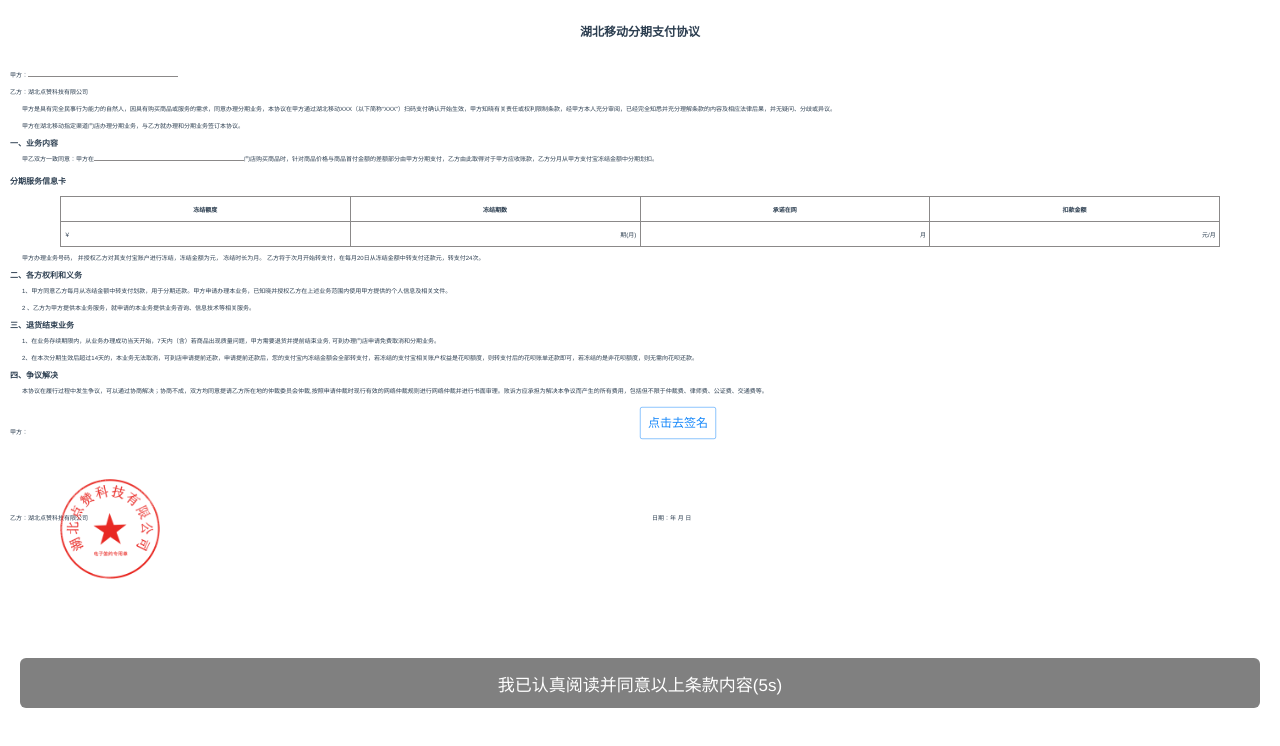
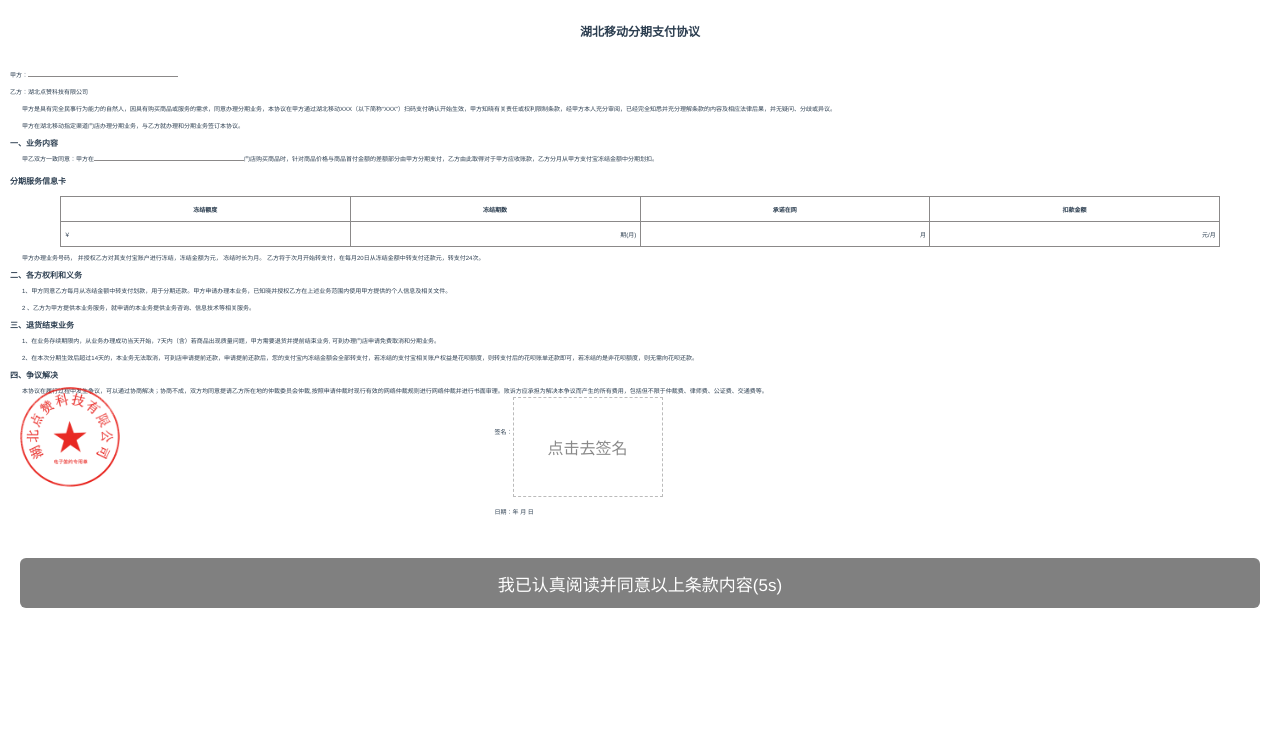
Before and after one commit to wusijava/lure, a Vue app: page /h5/trade/payment-agreement in a window 1280 px wide. Shown: the top 746 px of the page. Built offline with nearby package versions, Linux system fonts and the light colour scheme; no server answers; what vue-esign would draw is missing.

Commit message:
支付协议签名处

```diff
--- a/src/views/trade/payment-agreement.vue
+++ b/src/views/trade/payment-agreement.vue
@@ -52,51 +52,39 @@
                 <h2>四、争议解决</h2>
                 <p>本协议在履行过程中发生争议，可以通过协商解决；协商不成，双方均同意提请乙方所在地的仲裁委员会仲裁,按照申请仲裁时现行有效的网络仲裁规则进行网络仲裁并进行书面审理。败诉方应承担为解决本争议而产生的所有费用，包括但不限于仲裁费、律师费、公证费、交通费等。</p>
                 <van-row>
-                    <van-row style="margin-bottom: 10px;">
-                        <van-col span="12">
-                            <div class="sign-content">
-                                <p style="line-height: 60px;height: 60px;display: inline-block;float: left;text-indent: 0">
-                                    甲方：
-                                </p>
-                                <div class="sign-img2">
-                                    <img :src="signImg"
-                                         class="rotate"
-                                    />
-                                </div>
-                            </div>
-                        </van-col>
-                        <van-col span="12">
-                            <van-button plain hairline type="info" size="small" @click="show = true" style="margin-top: 10px">点击去签名</van-button>
-                        </van-col>
-                    </van-row>
-                    <van-col span="12">
-                        <p style="text-indent: 0">
-                            乙方：湖北点赞科技有限公司
-                        </p>
+                    <van-col span="9">
                         <img
                                 :src="companySignImg"
                                 class="companySignImg"
                         />
                     </van-col>
-                    <van-col span="12">
+                    <van-col span="15">
+                        <div class="sign-content">
+                            <p style="line-height: 60px;height: 60px;display: inline-block;float: left;">
+                                签名：
+                            </p>
+                            <button class="sign-btn" @click="show = true">点击去签名</button>
+
+<!--                            <div class="sign-img">-->
+<!--                                <img :src="signImg"-->
+<!--                                     class="rotate"-->
+<!--                                />-->
+<!--                            </div>-->
+                        </div>
+
+                    </van-col>
+                </van-row>
+                <van-row style="margin-bottom: 10px;">
+                    <van-col span="9">
+                    </van-col>
+                    <van-col span="15">
                         <p>日期：<span class="line">{{contractDetail.dateYear}}</span>年
                             <span class="line">{{contractDetail.dateMonth}}</span>月
                             <span class="line">{{contractDetail.dateDay}}</span>日
                         </p>
                     </van-col>
                 </van-row>
-
             </div>
-
-<!--            <van-row style="margin-top: 10px;">-->
-<!--                <van-col span="8">-->
-<!--                </van-col>-->
-<!--                <van-col span="8">-->
-<!--                    <van-button type="primary" @click="show = true" style="margin-top: 10px">点击去签名</van-button>-->
-<!--                </van-col>-->
-<!--                <van-col span="8">-->
-<!--                </van-col>-->
-<!--            </van-row>-->
 
             <van-popup v-model="show" style="width: 100%;height: 100%;text-align: center">
                 <div class="wrapper">
@@ -159,7 +147,7 @@
             }
         },
         mounted(){
-            this.queryContract();
+            // this.queryContract();
             this.timer();
             window.onresize = () => {
                 return (() => {
@@ -537,13 +525,13 @@
         width:100%;
         height:100px;
     }
-    .sign-img2 {
-        border: 0;
+    .sign-img {
         width:100px;
         height:100px;
         float: left;
+        border:0;
     }
-    .sign-img2 img {
+    .sign-img img {
         margin-left: 20px;
     }
     .rotate {
@@ -560,13 +548,21 @@
         height:35px;
         border: none;
     }
+    .sign-btn {
+        float: left;
+        border:1px dashed #bbbbbb;
+        width: 150px;
+        height: 100px;
+        color: #8a8a8a;
+        background-color: #ffffff;
+    }
     .companySignImg {
         width:100px;
         height:100px;
         border: none;
         position: relative;
-        top: -45px;
-        left: 50px;
+        top: -10px;
+        left: 10px;
         z-index: 99;
     }
 </style>
```
